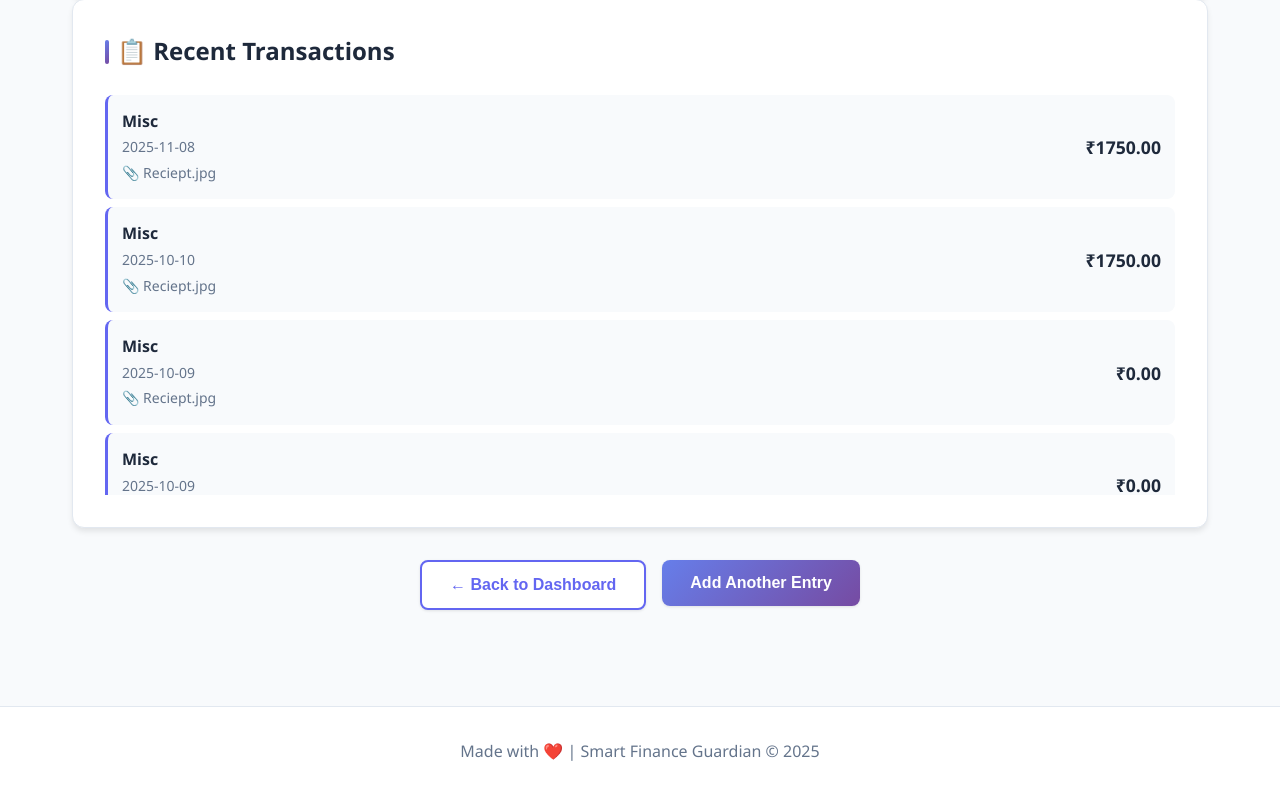
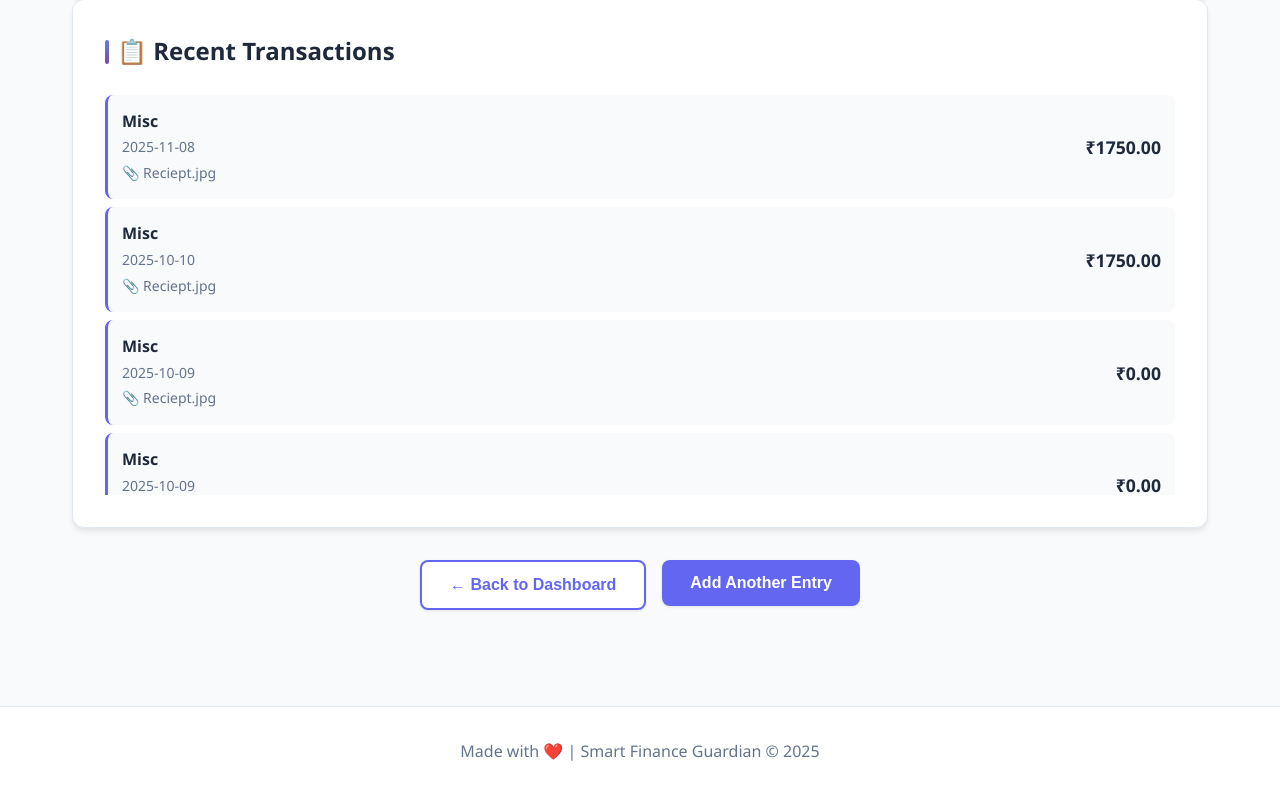
Before and after one commit to Kishore276/Financial-Distress, a Flask app: page /result in a window 1280 px wide. Shown: the part 1171-1967 px from the top of the page. Run offline with Flask 3, Linux system fonts and the light colour scheme.

Commit message:
final version

```diff
--- a/static/style.css
+++ b/static/style.css
@@ -251,12 +251,14 @@ button {
     font-weight: 600;
     cursor: pointer;
     transition: var(--transition);
-    background: var(--bg-gradient);
+    background: #6366f1;
     color: white;
     box-shadow: var(--shadow-sm);
+    width: 100%;
 }
 
 button:hover {
+    background: #4f46e5;
     transform: translateY(-2px);
     box-shadow: var(--shadow-md);
 }
@@ -274,6 +276,7 @@ button.secondary {
     background: var(--bg-white);
     color: var(--primary-color);
     border: 2px solid var(--primary-color);
+    width: auto;
 }
 
 button.secondary:hover {
```
